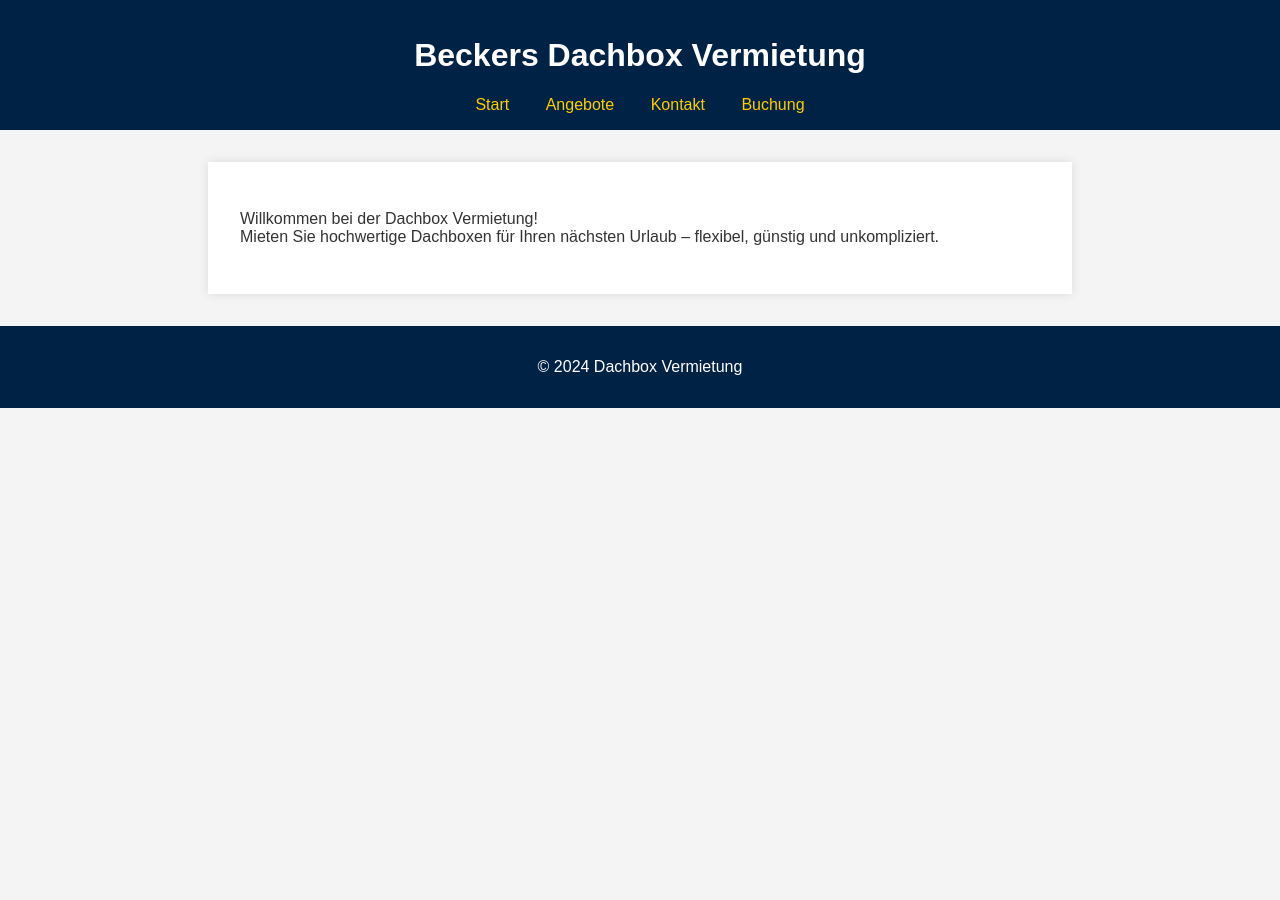
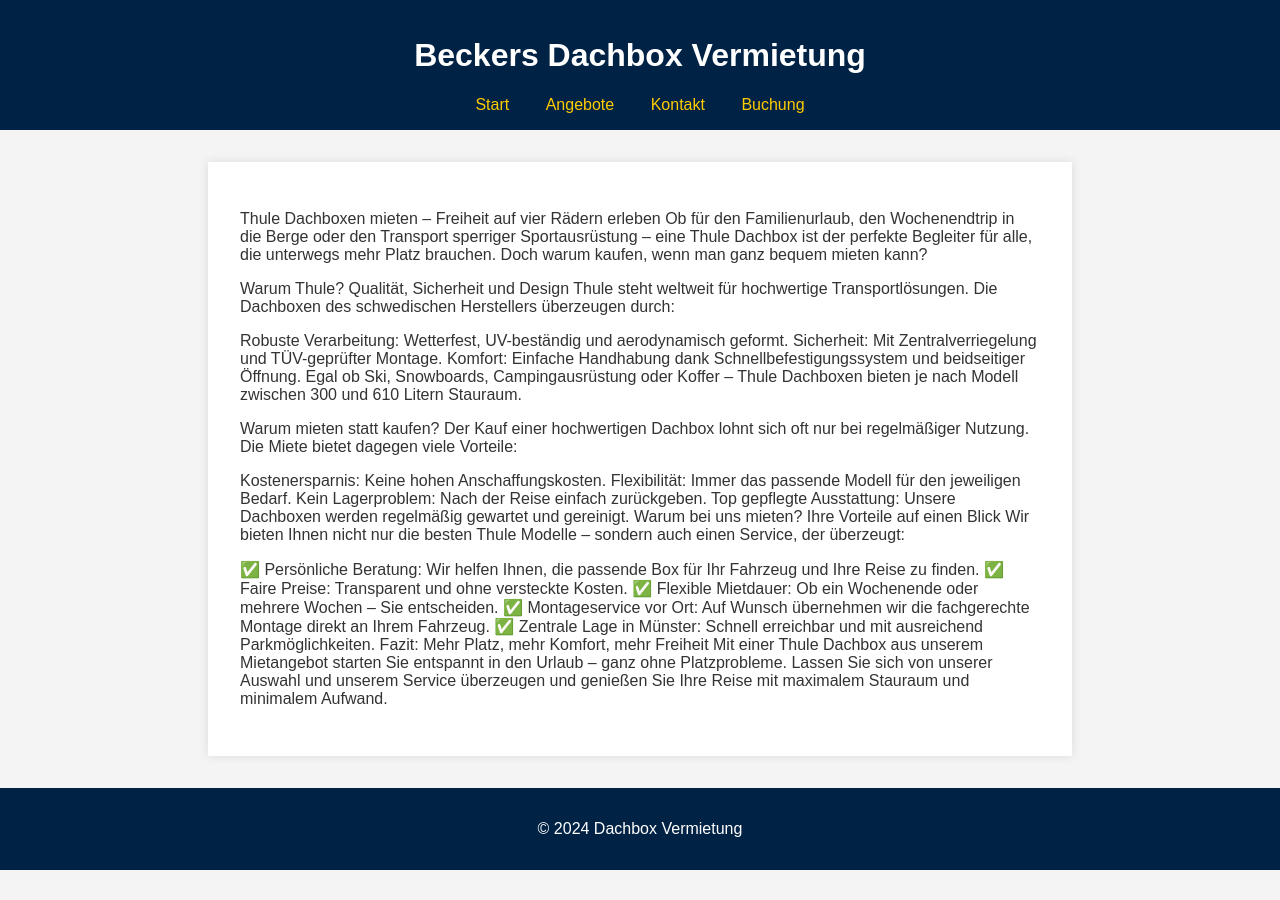
Before and after one commit to stefan-becker/dachbox-vermietung, a Jekyll site: the page built from index.md, in a window 1280 px wide. Built offline with Jekyll 4.4.1, drawn with Linux system fonts in a browser that asks for light colours.

Commit message:
Mehr Inhalt auf der Seite

```diff
--- a/index.md
+++ b/index.md
@@ -3,5 +3,31 @@ layout: default
 title: Start
 ---
 
-Willkommen bei der Dachbox Vermietung!
-Mieten Sie hochwertige Dachboxen für Ihren nächsten Urlaub – flexibel, günstig und unkompliziert.
+Thule Dachboxen mieten – Freiheit auf vier Rädern erleben
+Ob für den Familienurlaub, den Wochenendtrip in die Berge oder den Transport sperriger Sportausrüstung – eine Thule Dachbox ist der perfekte Begleiter für alle, die unterwegs mehr Platz brauchen. Doch warum kaufen, wenn man ganz bequem mieten kann?
+
+Warum Thule? Qualität, Sicherheit und Design
+Thule steht weltweit für hochwertige Transportlösungen. Die Dachboxen des schwedischen Herstellers überzeugen durch:
+
+Robuste Verarbeitung: Wetterfest, UV-beständig und aerodynamisch geformt.
+Sicherheit: Mit Zentralverriegelung und TÜV-geprüfter Montage.
+Komfort: Einfache Handhabung dank Schnellbefestigungssystem und beidseitiger Öffnung.
+Egal ob Ski, Snowboards, Campingausrüstung oder Koffer – Thule Dachboxen bieten je nach Modell zwischen 300 und 610 Litern Stauraum.
+
+Warum mieten statt kaufen?
+Der Kauf einer hochwertigen Dachbox lohnt sich oft nur bei regelmäßiger Nutzung. Die Miete bietet dagegen viele Vorteile:
+
+Kostenersparnis: Keine hohen Anschaffungskosten.
+Flexibilität: Immer das passende Modell für den jeweiligen Bedarf.
+Kein Lagerproblem: Nach der Reise einfach zurückgeben.
+Top gepflegte Ausstattung: Unsere Dachboxen werden regelmäßig gewartet und gereinigt.
+Warum bei uns mieten? Ihre Vorteile auf einen Blick
+Wir bieten Ihnen nicht nur die besten Thule Modelle – sondern auch einen Service, der überzeugt:
+
+✅ Persönliche Beratung: Wir helfen Ihnen, die passende Box für Ihr Fahrzeug und Ihre Reise zu finden.
+✅ Faire Preise: Transparent und ohne versteckte Kosten.
+✅ Flexible Mietdauer: Ob ein Wochenende oder mehrere Wochen – Sie entscheiden.
+✅ Montageservice vor Ort: Auf Wunsch übernehmen wir die fachgerechte Montage direkt an Ihrem Fahrzeug.
+✅ Zentrale Lage in Münster: Schnell erreichbar und mit ausreichend Parkmöglichkeiten.
+Fazit: Mehr Platz, mehr Komfort, mehr Freiheit
+Mit einer Thule Dachbox aus unserem Mietangebot starten Sie entspannt in den Urlaub – ganz ohne Platzprobleme. Lassen Sie sich von unserer Auswahl und unserem Service überzeugen und genießen Sie Ihre Reise mit maximalem Stauraum und minimalem Aufwand.
```
